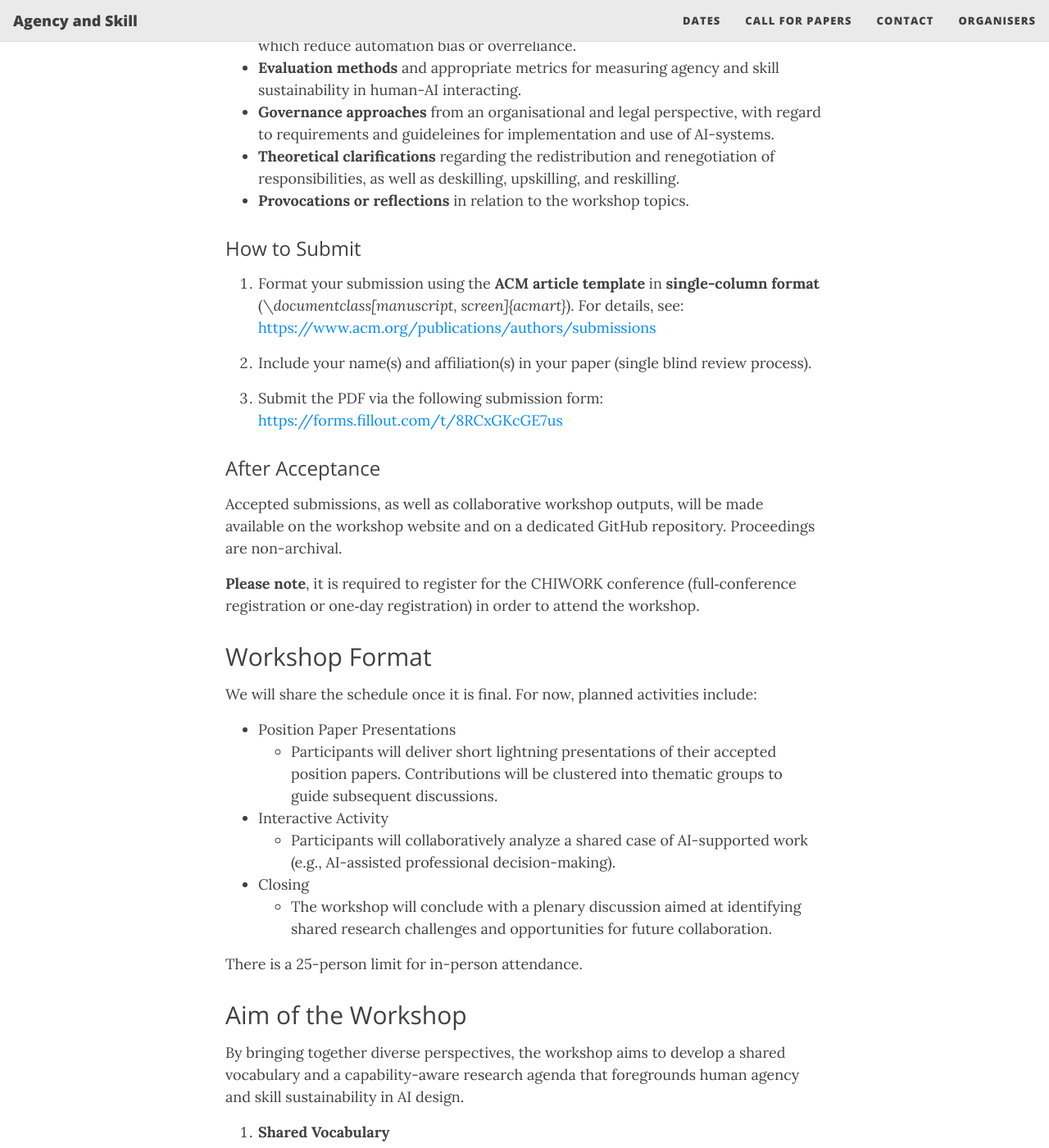
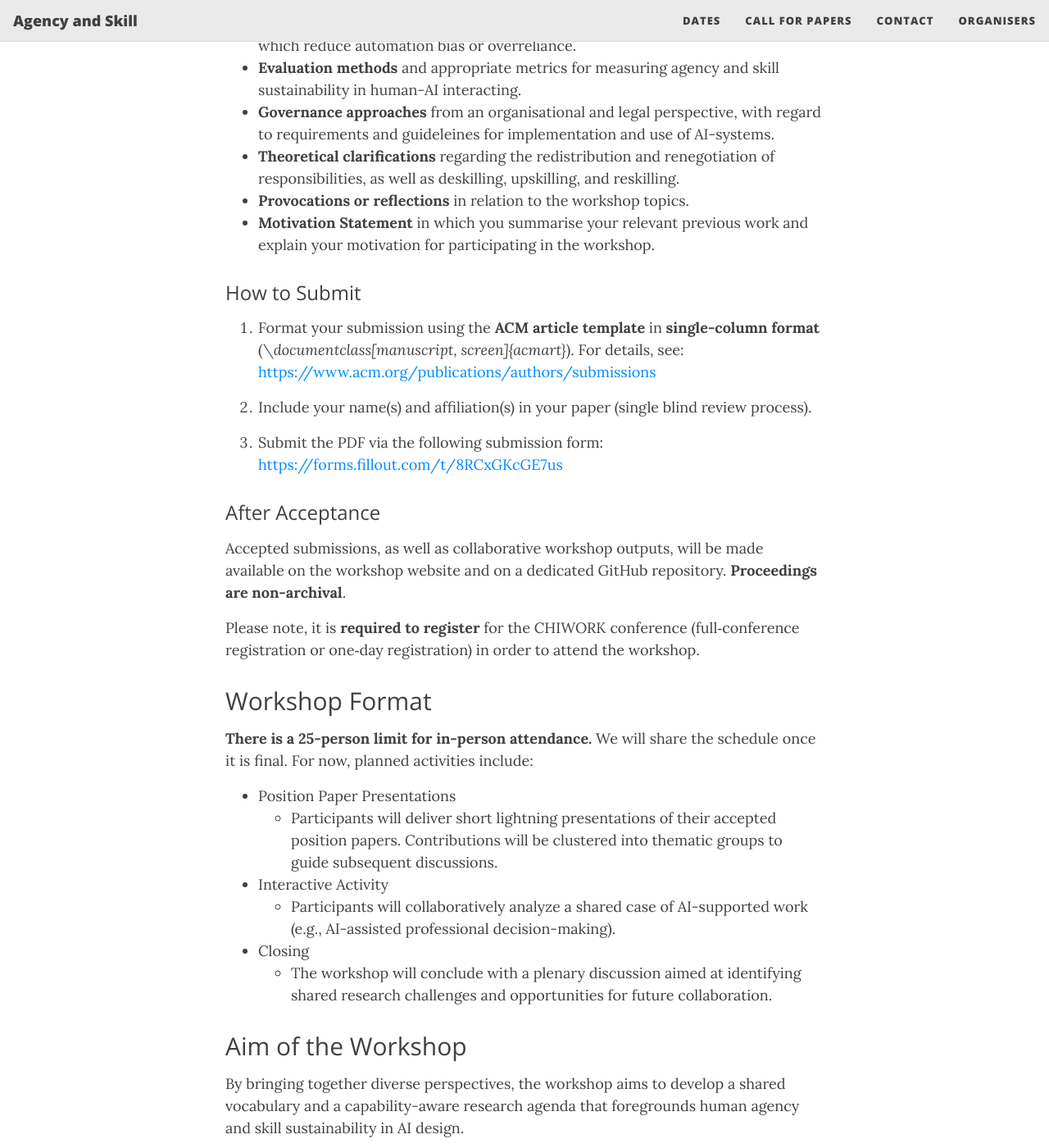
Before and after one commit to agency-and-skill/agency-and-skill.github.io, a Jekyll site: the page built from index.md, in a window 1280 px wide and 1400 px high, scrolled down 1247 px. Shown: the whole window at 82% size. Built offline with Jekyll 4.4.1, drawn with Linux system fonts in a browser that asks for light colours; part of the change alters nothing that is shown; some of the changed text lies outside the part shown.

Commit message:
add workshop paper and minor fixes

```diff
--- a/index.md
+++ b/index.md
@@ -18,8 +18,8 @@ This workshop invites researchers and practitioners to critically examine the su
 
 The dates are given in the Anywhere on Earth (AoE) time zone. If the deadline is Day D, the submission period ends at the end of Day D.
 
-- Submission Deadline: **May 4, 2026** (AoE)
-- Notification: **May 18, 2026** (AoE)
+- Submission Deadline: **May 11, 2026** (AoE)
+- Notification: **May 22, 2026** (AoE)
 - Workshop date: **June 22, 2026**
 
 
@@ -33,6 +33,7 @@ Participants are invited to submit a paper up to **4 pages (excluding references
 - **Governance approaches** from an organisational and legal perspective, with regard to requirements and guideleines for implementation and use of AI-systems.
 - **Theoretical clarifications** regarding the redistribution and renegotiation of responsibilities, as well as deskilling, upskilling, and reskilling.
 - **Provocations or reflections** in relation to the workshop topics.
+- **Motivation Statement** in which you summarise your relevant previous work and explain your motivation for participating in the workshop.
 
 ### How to Submit
 
@@ -44,13 +45,14 @@ Participants are invited to submit a paper up to **4 pages (excluding references
 
 ### After Acceptance
 
-Accepted submissions, as well as collaborative workshop outputs, will be made available on the workshop website and on a dedicated GitHub repository. Proceedings are non-archival.
+Accepted submissions, as well as collaborative workshop outputs, will be made available on the workshop website and on a dedicated GitHub repository. **Proceedings are non-archival**.
 
-**Please note**, it is required to register for the CHIWORK conference (full‑conference registration or one‑day registration) in order to attend the workshop.
+Please note, it is **required to register** for the CHIWORK conference (full‑conference registration or one‑day registration) in order to attend the workshop.
 
 
 ## Workshop Format
 
+**There is a 25-person limit for in-person attendance.**
 We will share the schedule once it is final. For now, planned activities include:
 
 - Position Paper Presentations
@@ -62,7 +64,6 @@ discussions.
 	- The workshop will conclude with a plenary discussion aimed at identifying shared
 research challenges and opportunities for future collaboration.
 
-There is a 25-person limit for in-person attendance.
 
 ## Aim of the Workshop
 
@@ -80,6 +81,8 @@ AI-supported work.
 
 ## Any Questions? {#contact}
 
+Further details can be found in the [Workshop paper](CHIWORK_Workshop_Agency_and_Skill.pdf).
+
 In case you have any questions, please send an email to: **agency-and-skill@protonmail.com**
 
 ## Organisers {#organisers}
```
Also changed, not shown: 1 other file.
